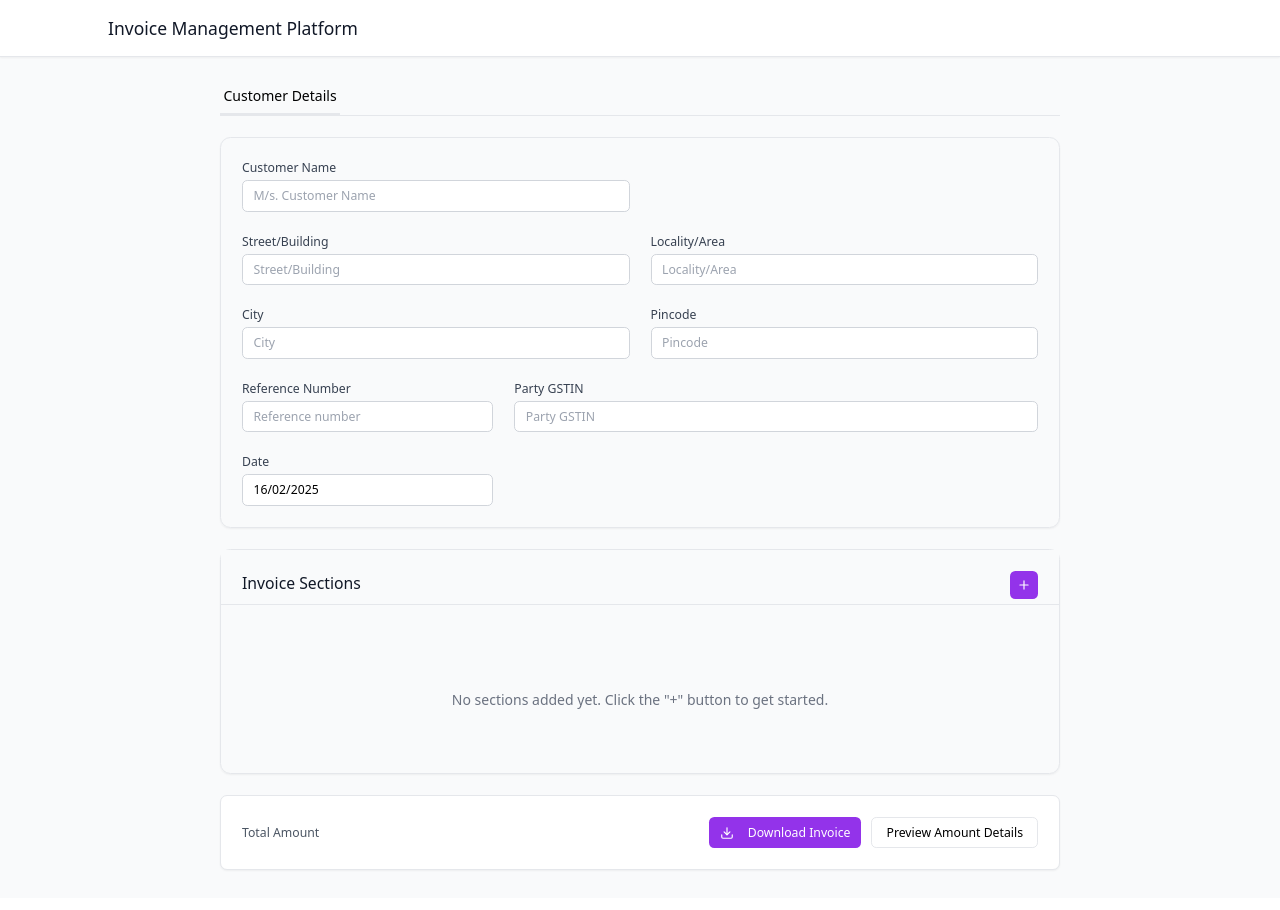
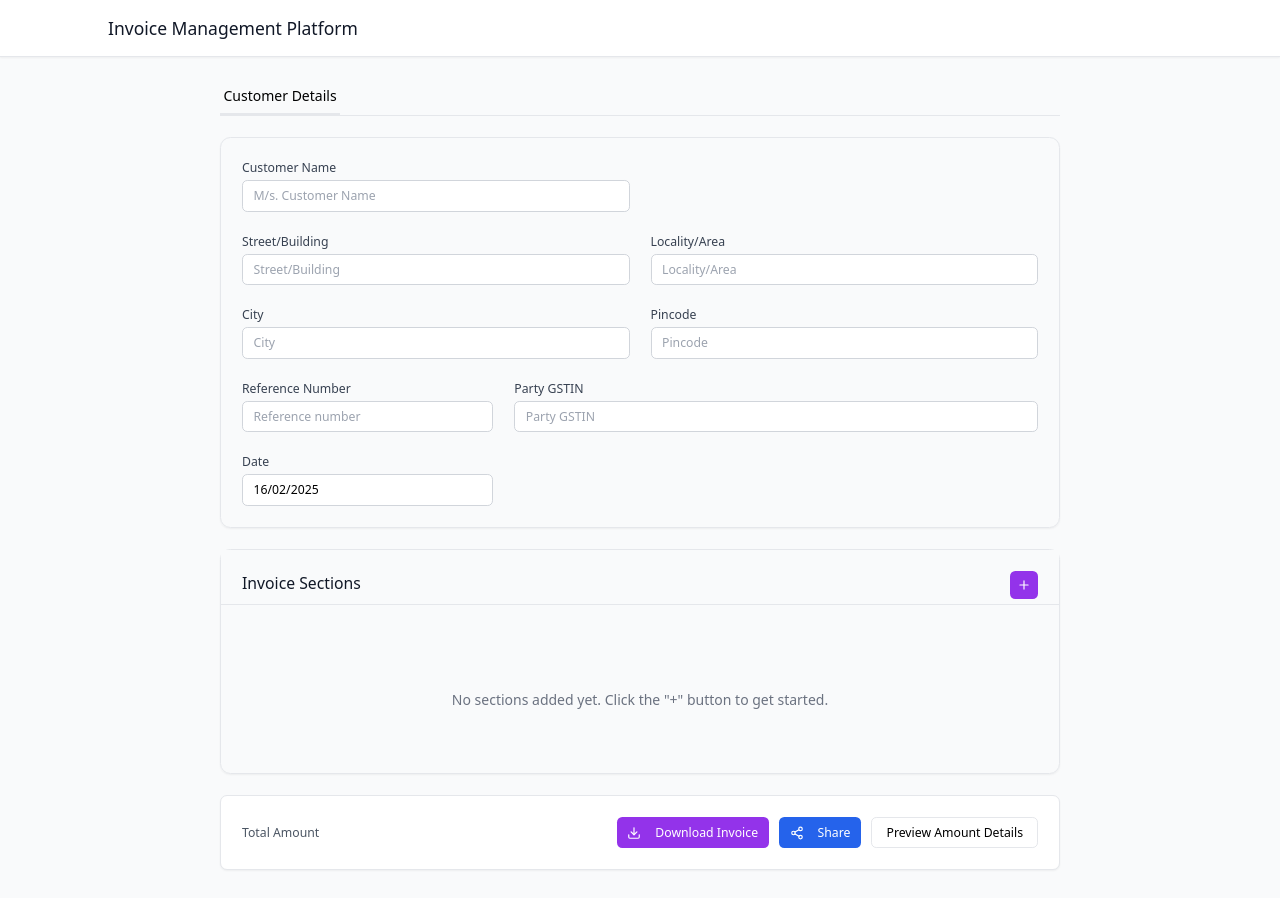
Before and after one commit to shwetayadav1997/invoice-genrator, a React (Vite) app: page /quotation in a window 1280 px wide. Shown: the top 910 px of the page. Built offline with nearby package versions, Linux system fonts and the light colour scheme.

Commit message:
added share button

```diff
--- a/src/components/InvoiceForm.tsx
+++ b/src/components/InvoiceForm.tsx
@@ -4,7 +4,7 @@ import { Card, CardContent, CardHeader, CardTitle } from "../ui/card";
 import { Input } from "../ui/input";
 import { Label } from "../ui/label";
 import { Textarea } from "../ui/textarea";
-import { Plus, Trash2, Download, Hash, ChevronDown, ChevronRight } from "lucide-react";
+import { Plus, Trash2, Download, Hash, ChevronDown, ChevronRight, Share2 } from "lucide-react";
 import { calculateTotal } from "../ui/utils";
 import { FormData, Section, Customer, Item } from "../types/quotation.types";
 import QuotationPreview from "../QuotationPreview";
@@ -230,6 +230,22 @@ export default function InvoiceForm() {
   const download = () => {
     setIsDownloadClicked(true);
     handlePrint();
+  };
+
+  const handleShare = async () => {
+    if (navigator.share) {
+      try {
+        await navigator.share({
+          title: `Invoice for ${formData.customer.name || "Customer"}`,
+          text: `Invoice details: Grand Total ₹${formData.amounts.grandTotal.toFixed(2)}`,
+          url: window.location.href,
+        });
+      } catch (error) {
+        console.log("Error sharing:", error);
+      }
+    } else {
+      alert("Sharing is not supported on this device/browser.");
+    }
   };
 
   const toggleItems = (sectionIndex: number) => {
@@ -838,7 +854,7 @@ export default function InvoiceForm() {
                       </span>
                     </div>
                     <div className="flex justify-between items-center text-sm">
-                    <span className="text-gray-600">IGST @ {}%</span>
+                      <span className="text-gray-600">IGST @ { }%</span>
                       <span className="font-medium">
                         ₹{formData.amounts.igst.toFixed(2)}
                       </span>
@@ -887,6 +903,14 @@ export default function InvoiceForm() {
                     <Download className="w-4 h-4 mr-2" />
                     Download Invoice
                   </Button>
+                  <Button
+                    onClick={handleShare}
+                    type="button"
+                    className="bg-blue-600 hover:bg-blue-700 text-white"
+                  >
+                    <Share2 className="w-4 h-4 mr-2" />
+                    Share
+                  </Button>
                   {/* <button onClick={(e) => handlePrint(e)}>
                       Print Quotation
                     </button> */}
```
Lines whose indentation alone changed are shown as unchanged.
